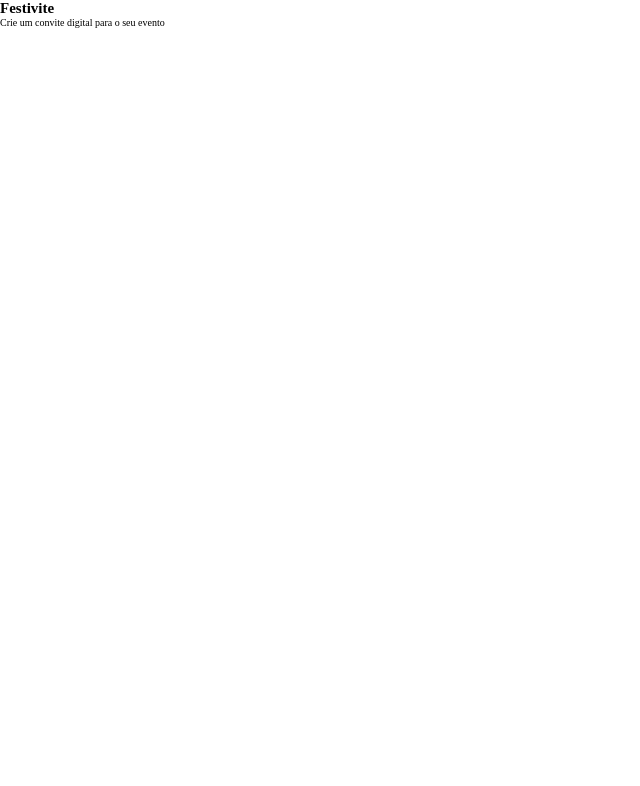
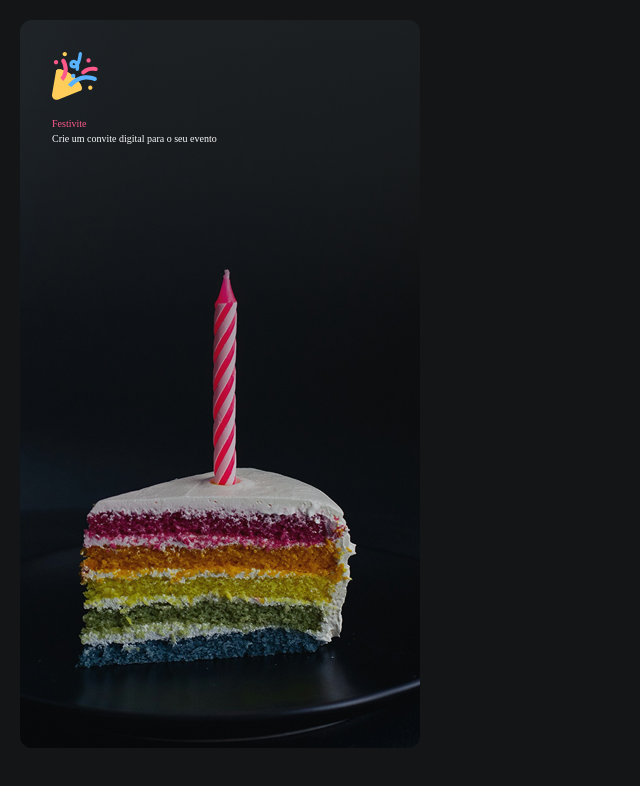
Before and after one commit to paulohfonseca/formulario_convite, a plain HTML site: page index.html in a window 1280 px wide. Shown: the whole page, without its empty margins (0-640 px from the left). Drawn offline with Linux system fonts and the light colour scheme.

Commit message:
styling the aside

```diff
--- a/index.html
+++ b/index.html
@@ -15,13 +15,21 @@
 <body>
     <div id="app">
         <aside>
-            <h1>Festivite</h1>
+            <div class="aside-container">
+                <header>
+                    <img src="./assets/Logo.svg" alt="logo">
 
-            <p>Crie um convite digital para o seu evento</p>
+                    <h1>Festivite</h1>
+
+                    <p>Crie um convite digital para o seu evento</p>
+                </header>
+
+                <img class="wallpaper" src="./assets/cake.png" alt="Foto de um pedaço de bolo de aniversário">
+            </div>
         </aside>
 
         <main>
-
+            <div class="main-container"></div>
         </main>
     </div>
 
--- a/styles/global.css
+++ b/styles/global.css
@@ -13,6 +13,7 @@
 
     --purple: #B259FF;
     --fuschia: #FF59F9;
+    --pink: #FF598B;
 
     --danger: #FF5959;
 
--- a/styles/index.css
+++ b/styles/index.css
@@ -1 +1,2 @@
-@import url(global.css)
+@import url(global.css);
+@import url(layout.css);
--- /dev/null
+++ b/styles/layout.css
@@ -0,0 +1,47 @@
+#app {
+    display: grid;
+    grid-template-columns: 31.25% 68.75%;
+
+    height: 100vh;
+    overflow: hidden;
+}
+
+body {
+    background-color: var( --shape-background);
+    padding: 2rem;
+
+    overflow: hidden;
+}
+
+aside {
+    .aside-container {
+        position: relative;
+
+        header {
+            padding: 3.2rem;
+
+            h1 {
+                font: var(--logo);
+                color: var(--pink);
+
+                margin: 1.6rem 0 0.4rem;
+            }
+
+            p {
+                font: var(--body-md);
+                color: var(--text-heading);
+            }
+        }
+
+        .wallpaper {
+            position: absolute;
+            top: 0;
+            left: 0;
+            z-index: -999;
+            object-fit: contain;
+
+            border-radius: 1.2rem;
+        }
+    }
+
+}
```
